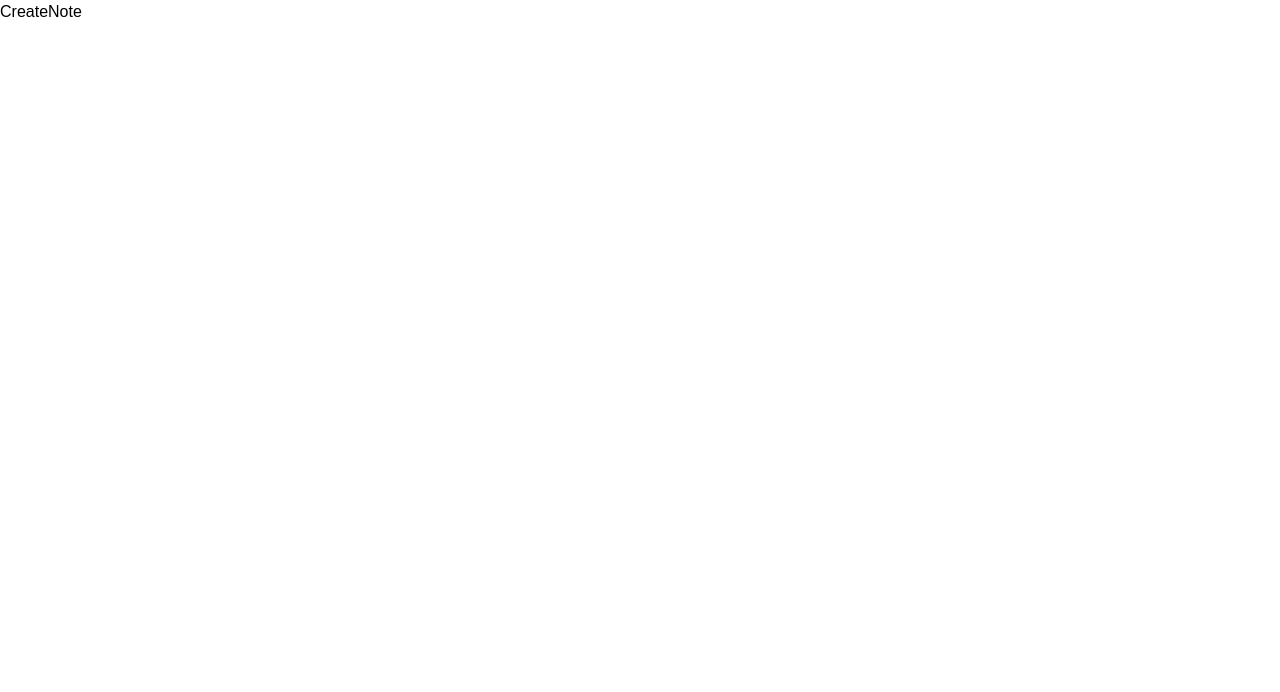
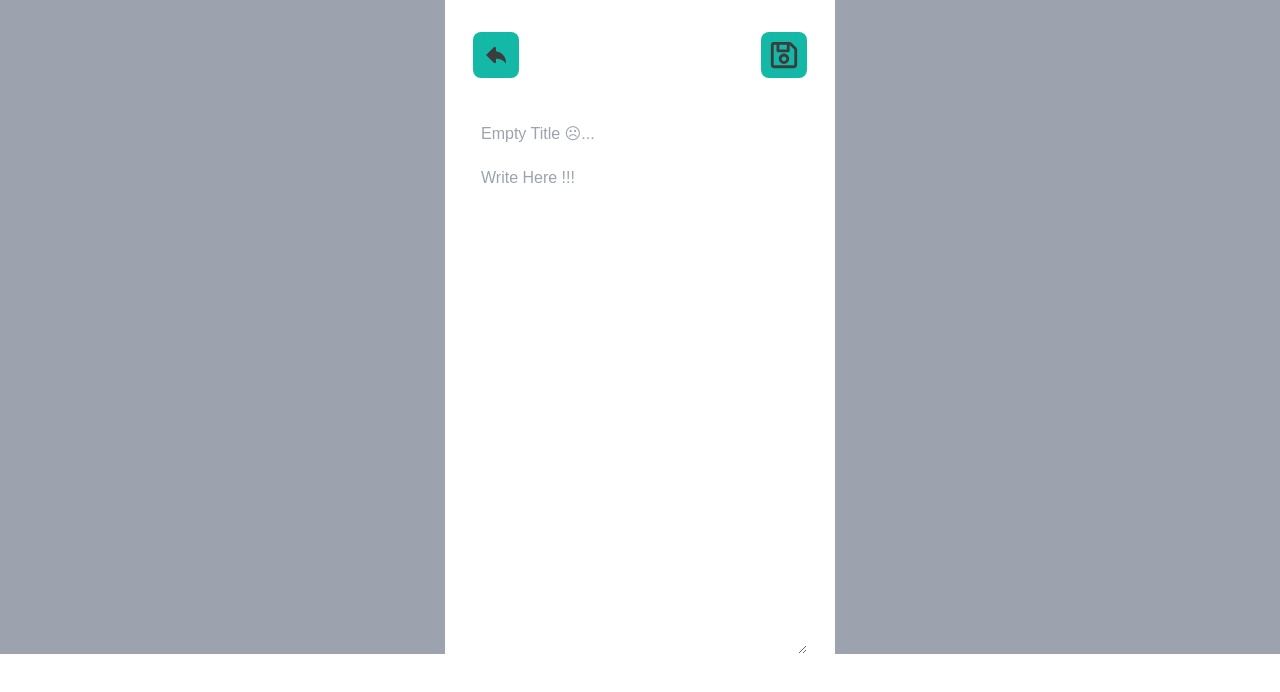
Before and after one commit to dorcasgold/CleverNotes, a React (Vite) app: page /create-note in a window 1280 px wide. Shown: the top 692 px of the page. Built offline with nearby package versions, Linux system fonts and the light colour scheme; a web font is replaced by a local one.

Commit message:
feat: implement CreateNote markup

```diff
--- a/src/pages/CreateNote.jsx
+++ b/src/pages/CreateNote.jsx
@@ -1,8 +1,29 @@
-import React from 'react'
+import { TiArrowBack } from "react-icons/ti";
+import { FaRegSave } from "react-icons/fa";
+import { Link } from "react-router-dom";
 
 function CreateNote() {
   return (
-    <div>CreateNote</div>
+    <div className='w-full bg-gray-400 flex justify-center h-auto'>
+      <div className='bg-background-light dark:bg-background-dark text-text-light dark:text-text-dark px-4 w-[390px] flex flex-col gap-5 transition-colors duration-300'>
+        <header className="mx-3 my-4 mt-8">
+          <div className="flex justify-between">
+            <div className="text-3xl bg-teal-500 p-2 px-2 rounded-lg cursor-pointer hover:bg-teal-700 transition-all">
+              <Link to='/'>
+                <TiArrowBack />
+              </Link>
+            </div>
+            <div className="text-3xl bg-teal-500 p-2 px-2 rounded-lg cursor-pointer hover:bg-teal-700 transition-all">
+              <FaRegSave />
+            </div>
+          </div>
+        </header>
+        <form className="flex flex-col gap-1 mx-3">
+          <input type="text" placeholder="Empty Title ☹..." className="bg-transparent p-2 w-full" autoFocus />
+          <textarea className="bg-transparent p-2 w-full" rows='20' placeholder="Write Here !!! "></textarea>
+        </form>
+      </div>
+    </div>
   )
 }
 
```
Also changed, not shown: src/assets/writeico.gif (added).
